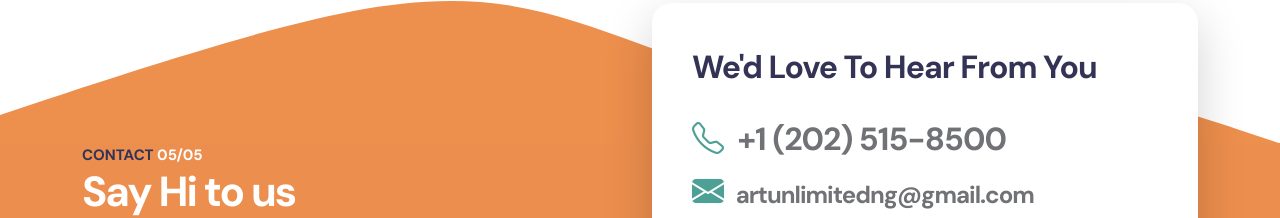
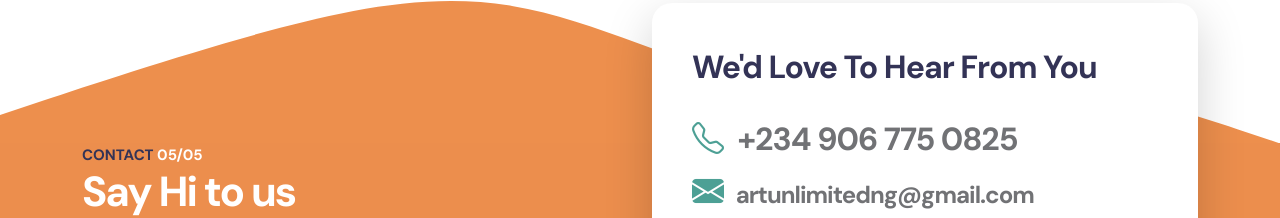
Before and after one commit to artunlimited/artunlimited.ng, a plain HTML site: page gallery.html in a window 1280 px wide. Shown: the part 4151-4369 px from the top of the page. Drawn offline with Linux system fonts and the light colour scheme.

Commit message:
gallery.html

```diff
--- a/gallery.html
+++ b/gallery.html
@@ -333,9 +333,9 @@
                                             <h4 class="mb-4">We'd Love To Hear From You</h4>
 
                                             <h4 class="mb-2">
-                                                <a href="tel:+1 (202) 515-8500">
+                                                <a href="tel:+234 906 775 0825">
                                                     <i class="bi-telephone contact-icon me-2"></i>
-                                                    +1 (202) 515-8500
+                                                    +234 906 775 0825
                                                 </a>
                                             </h4>
 
```
